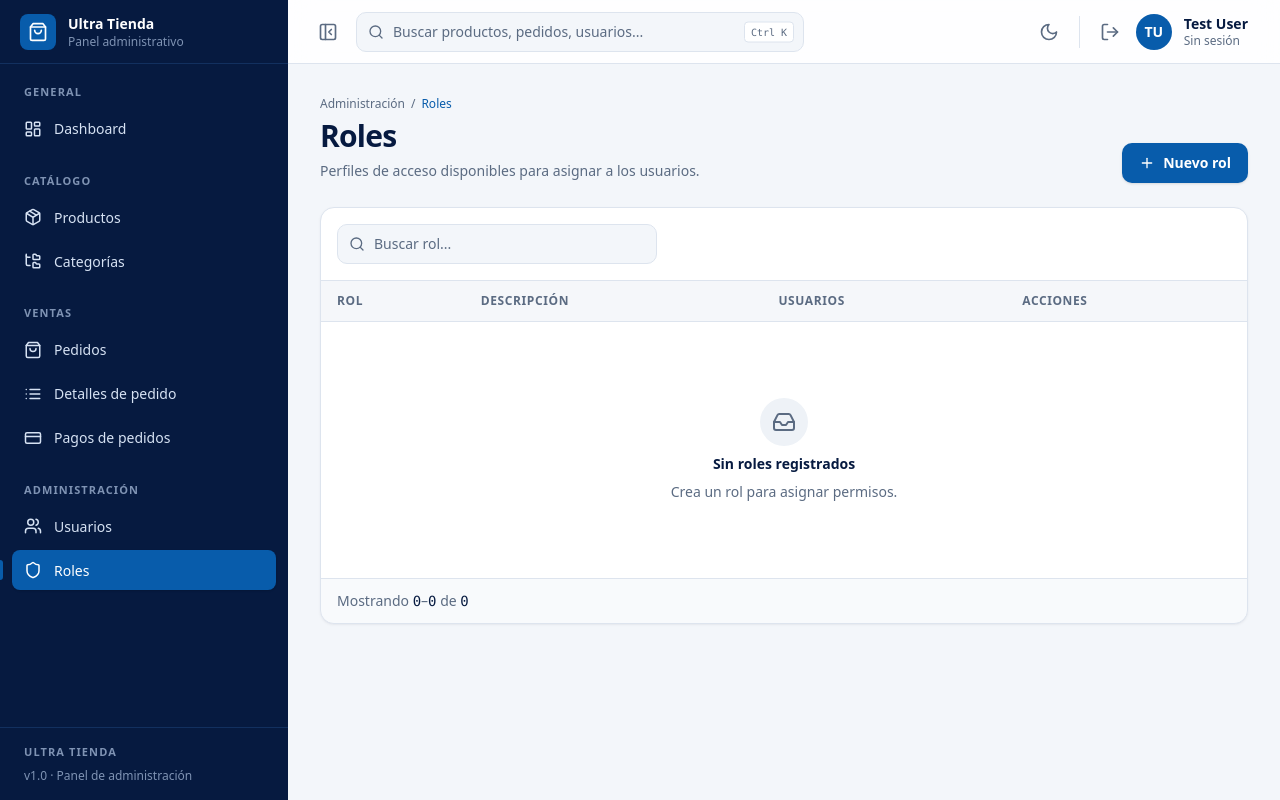
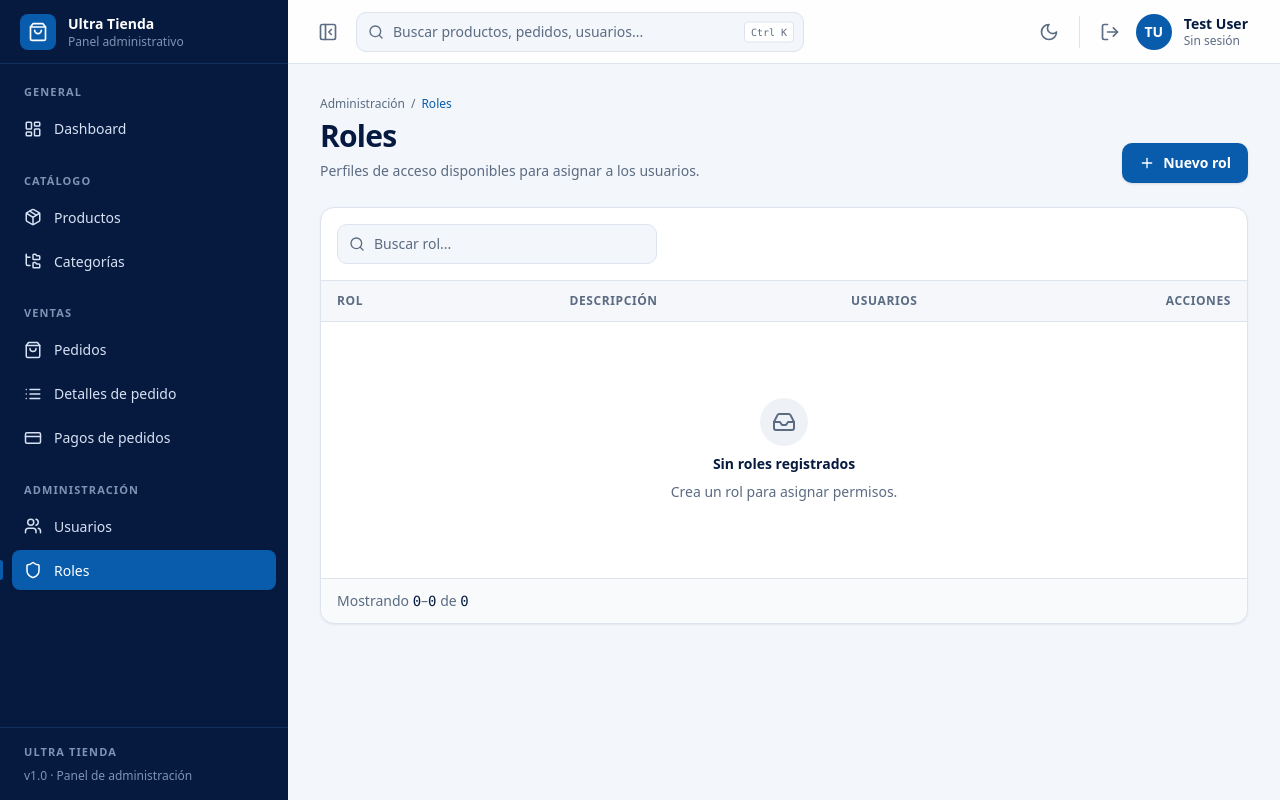
Before and after one commit to Enrike3596/UltraTienda, a Laravel app: page /roles in a window 1280 px wide. Run offline with Laravel 12, Linux system fonts and the light colour scheme; a user stored in the database is signed in; data comes from the database, SQL or seed files in the repository; data that the repository does not hold is empty; style sheets or scripts are compiled from the project's sources.

Commit message:
feat: mejorar la alineación de las columnas en las tablas de categorías, pedidos, pagos, productos, roles y usuarios

```diff
--- a/ultra-tienda/resources/css/app.css
+++ b/ultra-tienda/resources/css/app.css
@@ -275,7 +275,19 @@
     }
 
     .ut-table th {
-        @apply px-4 py-3 text-left text-xs font-semibold tracking-wider text-muted-foreground uppercase;
+        @apply px-4 py-3 text-center text-xs font-semibold tracking-wider text-muted-foreground uppercase;
+    }
+
+    .ut-table th:first-child {
+        @apply text-left;
+    }
+
+    .ut-table th:not(:first-child):not(:last-child) {
+        @apply text-center;
+    }
+
+    .ut-table th:last-child {
+        @apply text-right;
     }
 
     .ut-table tbody tr {
--- a/ultra-tienda/resources/views/Order-payments/index.blade.php
+++ b/ultra-tienda/resources/views/Order-payments/index.blade.php
@@ -66,8 +66,8 @@
                         <th scope="col">Fecha</th>
                         <th scope="col">Método</th>
                         <th scope="col">Estado</th>
-                        <th scope="col" class="ut-th-right">Monto</th>
-                        <th scope="col" class="ut-th-right">Acciones</th>
+                        <th scope="col">Monto</th>
+                        <th scope="col">Acciones</th>
                     </tr>
                 </thead>
                 <tbody>
--- a/ultra-tienda/resources/views/Orders/index.blade.php
+++ b/ultra-tienda/resources/views/Orders/index.blade.php
@@ -73,11 +73,11 @@
                         <th scope="col">Pedido</th>
                         <th scope="col">Cliente</th>
                         <th scope="col">Fecha</th>
-                        <th scope="col" class="ut-th-center">Artículos</th>
-                        <th scope="col" class="ut-th-right">Total</th>
+                        <th scope="col">Artículos</th>
+                        <th scope="col">Total</th>
                         <th scope="col">Estado</th>
                         <th scope="col">Pago</th>
-                        <th scope="col" class="ut-th-right">Acciones</th>
+                        <th scope="col">Acciones</th>
                     </tr>
                 </thead>
                 <tbody>
--- a/ultra-tienda/resources/views/Roles/index.blade.php
+++ b/ultra-tienda/resources/views/Roles/index.blade.php
@@ -43,8 +43,8 @@
                     <tr>
                         <th scope="col">Rol</th>
                         <th scope="col">Descripción</th>
-                        <th scope="col" class="ut-th-right">Usuarios</th>
-                        <th scope="col" class="ut-th-right">Acciones</th>
+                        <th scope="col">Usuarios</th>
+                        <th scope="col">Acciones</th>
                     </tr>
                 </thead>
                 <tbody>
--- a/ultra-tienda/resources/views/Users/index.blade.php
+++ b/ultra-tienda/resources/views/Users/index.blade.php
@@ -45,7 +45,7 @@
                         <th scope="col">Rol</th>
                         <th scope="col">Correo</th>
                         <th scope="col">Registrado</th>
-                        <th scope="col" class="ut-th-right">Acciones</th>
+                        <th scope="col">Acciones</th>
                     </tr>
                 </thead>
                 <tbody>
```
Also changed, not shown: ultra-tienda/resources/views/Categories/index.blade.php (+4 -4 lines), ultra-tienda/resources/views/Order-Details/index.blade.php (+4 -4 lines), ultra-tienda/resources/views/Orders/show.blade.php (+4 -4 lines), ultra-tienda/resources/views/Products/index.blade.php (+4 -4 lines).
